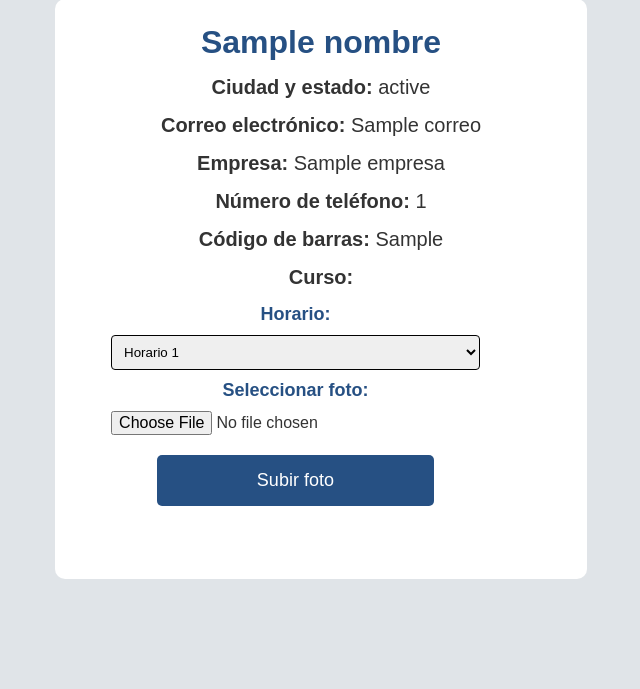
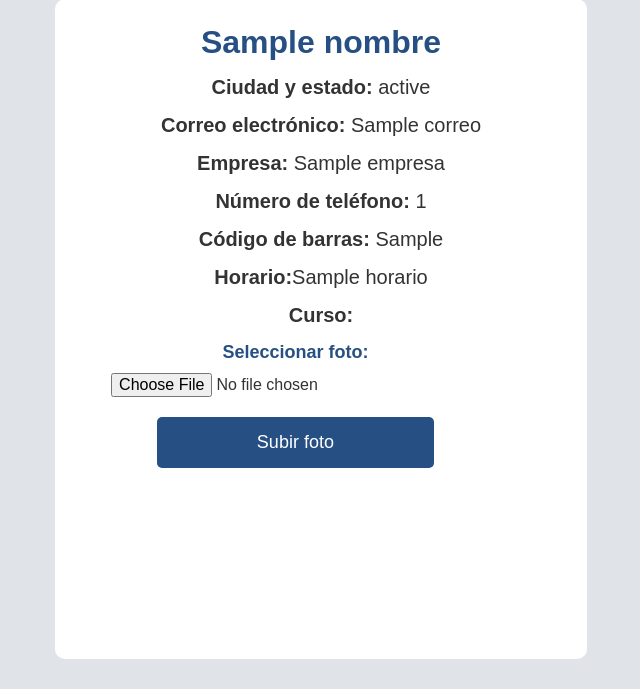
Before and after one commit to aEmirsv/Gestion-de-Acceso, a Django app: template ScanGate/access/templates/access/perfil.html in a window 1280 px wide. Shown: the part 111-800 px from the top of the page, without its empty margins (319-959 px from the left). Run offline with Django 5.2, Linux system fonts and the light colour scheme; the template is opened without the code that fills it: most values are stand-ins (such as "Sample title", 1, 10 or a date in 2020).

Commit message:
Agregar opcion de camara y estilizar

```diff
--- a/ScanGate/access/static/css/style_profile.css
+++ b/ScanGate/access/static/css/style_profile.css
@@ -30,7 +30,7 @@ nav img{
 
 main{
 	width: 100%;
-	height: 70%;
+	height: 80%;
 	display: flex;
 	flex-direction: row;
 	justify-content: space-around;
@@ -44,6 +44,9 @@ main{
 	text-align: center;
 	border-radius: 10px;
 	padding: 10px;
+}
+.informacion{
+	align-items: center;
 }
 
 h1 {
--- a/ScanGate/access/templates/access/index.html
+++ b/ScanGate/access/templates/access/index.html
@@ -26,6 +26,12 @@
 
   <button id="startButton">Escanear</button>
 
+  <div id="sourceSelectPanel" style="display:none">
+    <label for="sourceSelect">Change video source:</label>
+    <select id="sourceSelect" style="max-width:400px">
+    </select>
+  </div>
+
   <script type="text/javascript" src="https://unpkg.com/@zxing/library@latest/umd/index.min.js"></script>
   <script src="{% static 'js/script.js' %}"></script>
 </body>
--- a/ScanGate/access/templates/access/perfil.html
+++ b/ScanGate/access/templates/access/perfil.html
@@ -24,6 +24,8 @@
             <p><strong>Empresa:</strong> {{ empresa }}</p>
             <p><strong>Número de teléfono:</strong> {{ num_telefono }}</p>
             <p><strong>Código de barras:</strong> {{ codigo_barras }}</p>
+            <p><strong>Horario:</strong>{{horario}}</p>
+
 
              <p><strong>Curso: </strong></p> <!-- Agregar aqui un if para que solo salga curso si tiene valor en el campo  -->
 
@@ -35,13 +37,6 @@
 
             <form action="." method="post" enctype="multipart/form-data">
                 {% csrf_token %}
-
-                <label for="horario">Horario:</label>
-                <select id="horario" name="horario" required>
-                    <option value="horario 1">Horario 1</option>
-                    <option value="horario 2">Horario 2</option>
-                </select>
-
 
                 <label for="nueva_foto">Seleccionar foto:</label>
                 <input type="file" id="nueva_foto" name="nueva_foto" required>
```
Also changed, not shown: ScanGate/access/static/js/script.js (+16 -5 lines).
